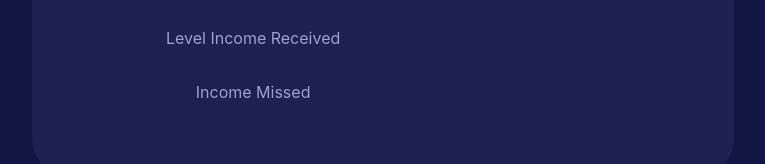
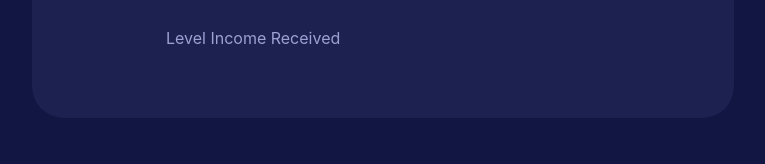
Before and after one commit to lexeach/RewardPointDistribution, a React (Create React App) app: page / in a window 1280 px wide. Shown: the part 1270-1434 px from the top of the page, without its empty margins (23-788 px from the left). Built offline with nearby package versions, Linux system fonts and the light colour scheme.

Commit message:
Update App.js

```diff
--- a/src/App.js
+++ b/src/App.js
@@ -440,11 +440,7 @@ console.log("start");
 
   </tr>
 
-  <tr  >
-    <td>Income Missed</td>
-    <td> {users.incomeMissed}</td>
 
-  </tr>
 
 
 </table>
```
